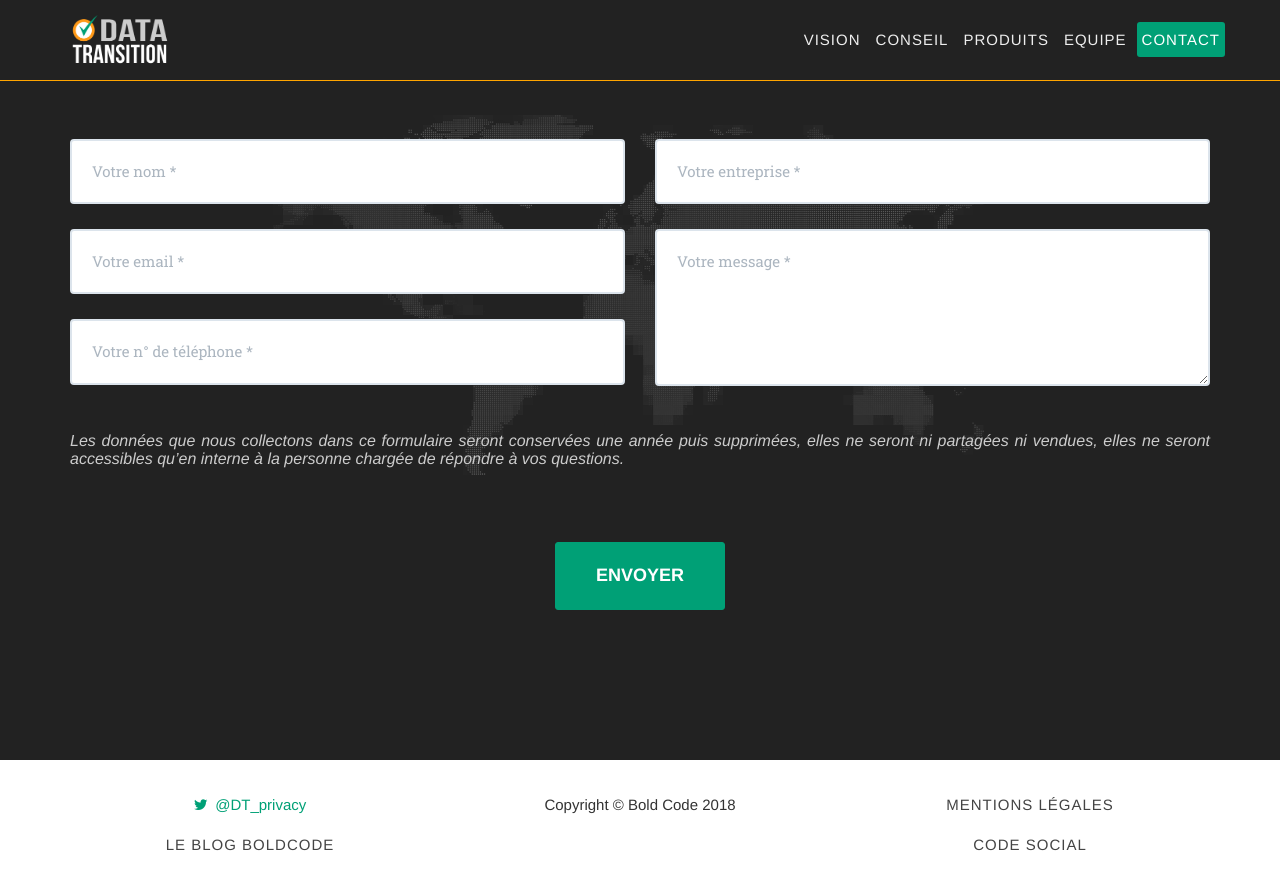
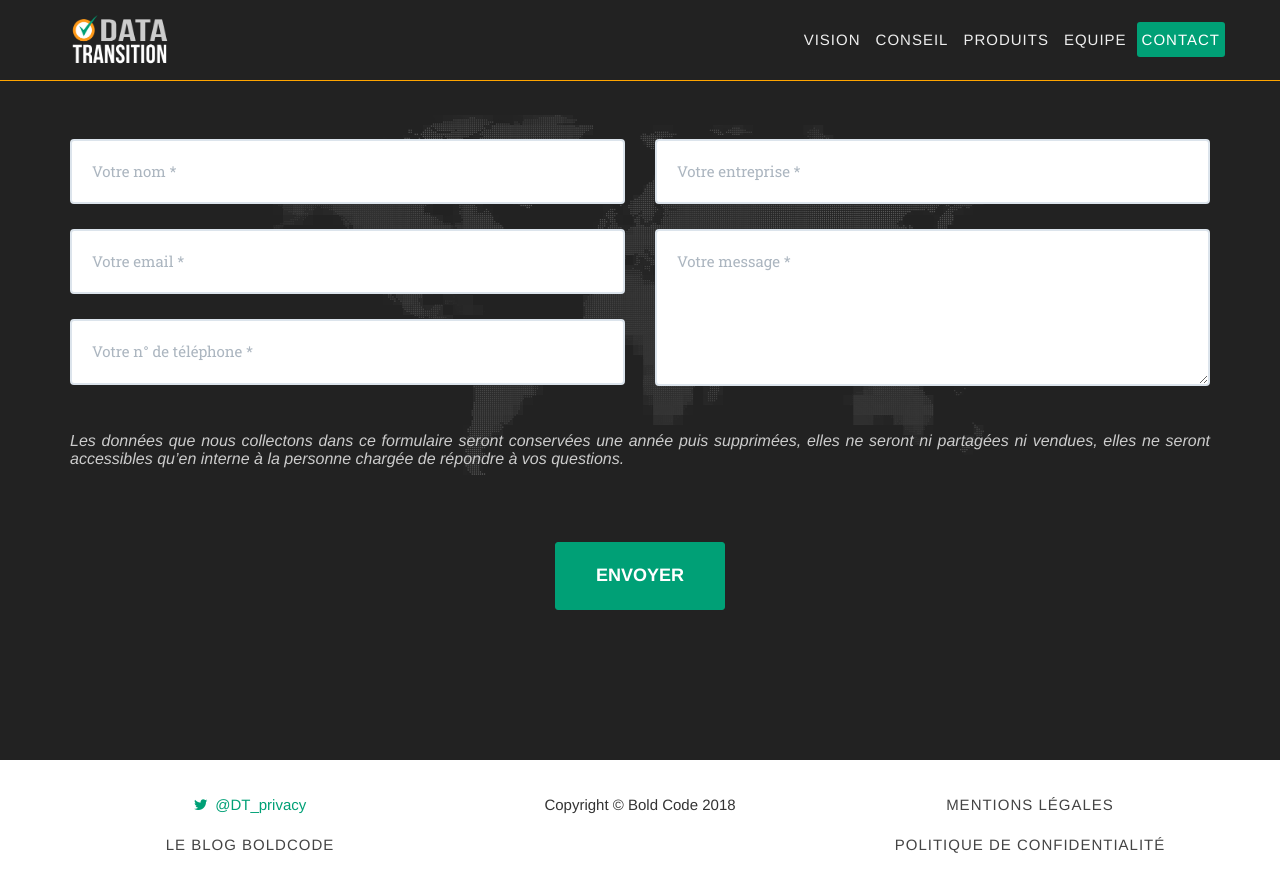
Before and after one commit to jeanboutin/boldcode-io.github.io, a Jekyll site: the page built from index.html, in a window 1280 px wide and 900 px high, scrolled down 4467 px. Shown: the top 892 px of the window. Built offline with Jekyll 4.4.1, drawn with Linux system fonts in a browser that asks for light colours.

```diff
--- a/_includes/footer.html
+++ b/_includes/footer.html
@@ -18,7 +18,7 @@
                     <ul class="quicklinks">
                         <li><a href="#portfolioModal4" class="contact-link " data-toggle="modal">Mentions légales</a>
                         </li>
-                        <li><a href="#portfolioModal5" class="contact-link " data-toggle="modal">Code social</a>
+                        <li><a href="#portfolioModal5" class="contact-link " data-toggle="modal">Politique de confidentialité</a>
                         </li>
                     </ul>
                 </div>
```
Also changed, not shown: 2 other files.
